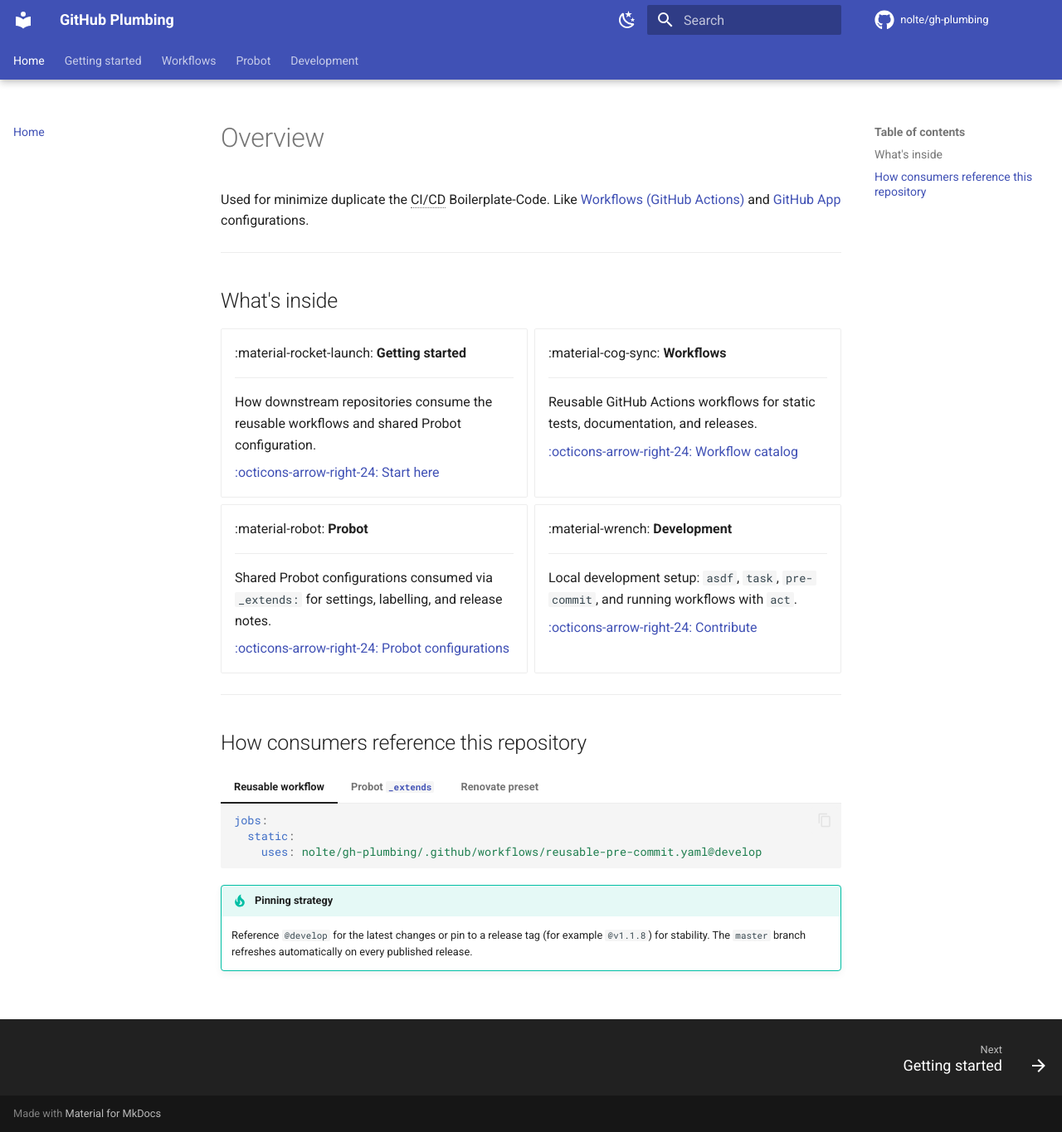
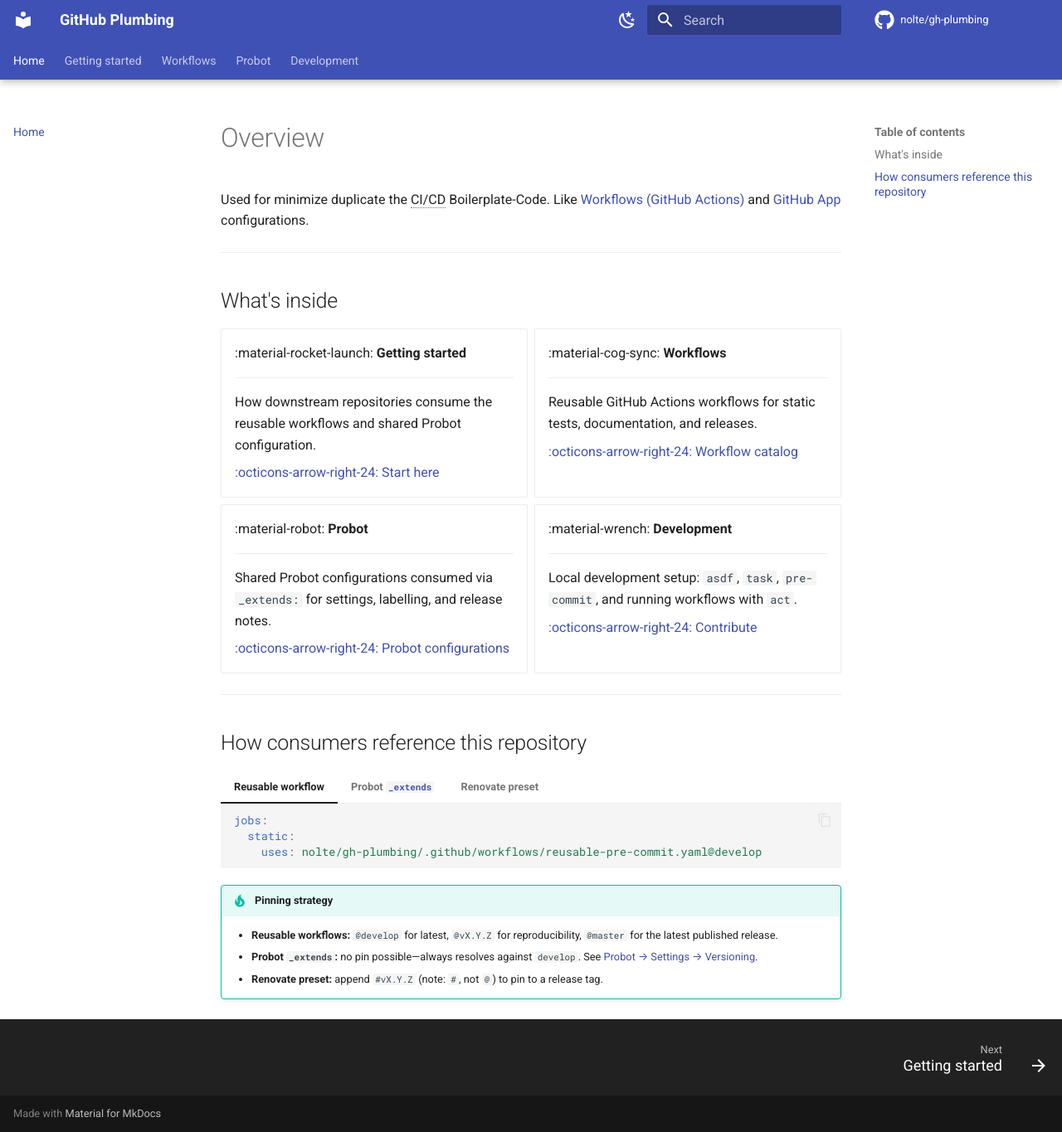
Before and after one commit to nolte/gh-plumbing, an MkDocs documentation site: the page built from docs/index.md, in a window 1280 px wide and 1365 px high. Shown: the whole window at 83% size. Built offline with MkDocs 1.6.1 and Material for MkDocs 9.7.7, drawn with Linux system fonts in a browser that asks for light colours; comment, search, counter and statistics services are not loaded; some of the changed lines change nothing that is shown.

Commit message:
docs(probot): clarify _extends pinning contract and per-surface strategy (#343)

````diff
--- a/docs/index.md
+++ b/docs/index.md
@@ -74,4 +74,6 @@
     ```
 
 !!! tip "Pinning strategy"
-    Reference `@develop` for the latest changes or pin to a release tag (for example `@v1.1.8`) for stability. The `master` branch refreshes automatically on every published release.
+    - **Reusable workflows:** `@develop` for latest, `@vX.Y.Z` for reproducibility, `@master` for the latest published release.
+    - **Probot `_extends`:** no pin possible—always resolves against `develop`. See [Probot → Settings → Versioning](probot/settings.md#versioning-drift-and-the-_extends-contract).
+    - **Renovate preset:** append `#vX.Y.Z` (note: `#`, not `@`) to pin to a release tag.
--- a/docs/probot/settings.md
+++ b/docs/probot/settings.md
@@ -37,3 +37,50 @@
    include "../../.github/commons-settings.yml"
 %}
 ```
+
+---
+
+## Versioning, drift, and the `_extends` contract
+
+!!! warning "`_extends @<ref>` isn't supported"
+    The Probot Settings App always resolves `_extends:` against the **default
+    branch** of the target repository. The parser rejects any `@<tag>`,
+    `@<sha>`, `?ref=…`, or `:vN` suffix on the `_extends:` value outright; it
+    doesn't strip the suffix and continue.
+    See [`octokit-plugin-config/src/util/extends-to-get-content-params.ts`][parser]
+    — the regex anchors at the start and excludes `@` from the filename token.
+
+    [parser]: https://github.com/probot/octokit-plugin-config/blob/main/src/util/extends-to-get-content-params.ts
+
+**Operational consequence.** Every consumer lives at the tip of
+`gh-plumbing/develop` for its Probot configuration. Whenever a
+`commons-*.yml` file changes here, every consumer drifts on its next sync
+trigger, with no signal back to the consumer. There is no reproducible
+snapshot: *"which `commons-settings.yml` state did this repository sync
+against last week?"* has no answer.
+
+**This is a known, accepted trade-off.** See issue
+[#337](https://github.com/nolte/gh-plumbing/issues/337) for the full
+investigation (parser source, alternatives matrix, decision rationale).
+
+### When this trade-off becomes blocking
+
+Three architectural alternatives are available the day drift turns load-bearing:
+
+| Approach | Mechanism | Pinning model |
+|---|---|---|
+| [`github/safe-settings`](https://github.com/github/safe-settings) | Central `admin` repository per org, three-level hierarchy (`org`/`suborg`/`repo`), PR-based dry-run CI | No pinning, but a single source per org eliminates cross-repository `_extends` resolves |
+| [`joshjohanning/bulk-github-repo-settings-sync-action`](https://github.com/marketplace/actions/bulk-github-repository-settings-sync) | GitHub Action invoked from a central repository on cron/push; inputs are file paths in the calling repository | Action version plus file content at a specific commit, giving a true snapshot |
+| Inline `commons-*.yml` into each consumer | Inline copy in each consumer's `.github/settings.yml` with a `# generated from gh-plumbing@<tag>` header; Renovate Custom Regex Manager bumps the header | Snapshot per consumer commit; full diff in the bump PR |
+
+Until then, treat **edits to `commons-*.yml` as a public API change** and
+roll them out as breaking changes.
+
+### Why the local `.github/settings.yml` here carries a propagation comment
+
+`gh-plumbing` is itself a consumer of its own commons. The Probot App reacts
+to push events that touch the **consumer's** `.github/settings.yml`, not the
+upstream `commons-*.yml`. To propagate a commons change, touch this
+repository's `.github/settings.yml` as well (a comment bump is enough). Issue
+[#331](https://github.com/nolte/gh-plumbing/issues/331) tracks this
+dog-fooding quirk.
````
